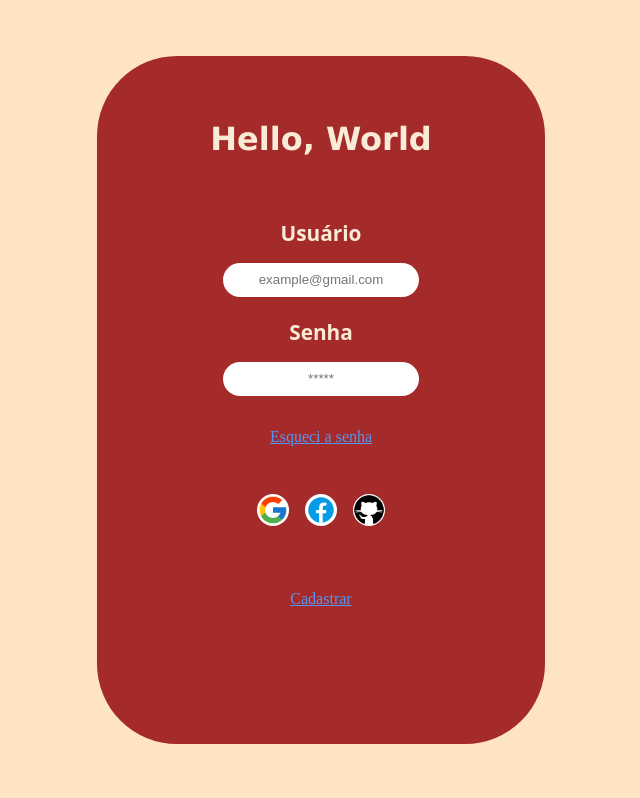
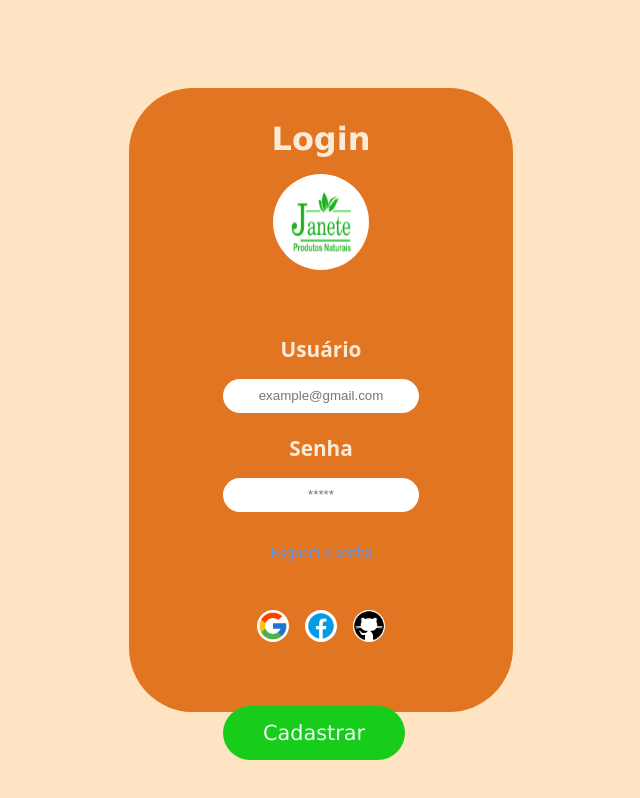
Before and after one commit to GabrielT27/TelaLoginReact, a React (Vite) app in the folder TelaLogin/: page / in a window 1280 px wide. Shown: the whole page, without its empty margins (319-959 px from the left). Built offline with nearby package versions, Linux system fonts and the light colour scheme.

Commit message:
Adicionando Logo a tela de Login.

```diff
--- a/TelaLogin/src/Pages/cadastro.jsx
+++ b/TelaLogin/src/Pages/cadastro.jsx
@@ -19,8 +19,8 @@ function Cadastro() {
     return (
         <div className='body'>
             <div className='container'>
+
                 <h2>Cadastro</h2>
-
 
 
                 <div className='card'>
@@ -34,7 +34,6 @@ function Cadastro() {
                         </div>
 
 
-
                         <div className='grupo'>
                             <h3>Sobrenome</h3>
                             <input type="text" placeholder='Marques' />
@@ -44,15 +43,11 @@ function Cadastro() {
                     <div className='arco'>
 
 
-
-
                         <div className='grupo'>
                             <h3>EMAIL</h3>
                             <input type="email" placeholder='example@gmail.com' />
 
                         </div>
-
-
 
 
                         <div className='grupo'>
@@ -72,16 +67,12 @@ function Cadastro() {
                         </div>
 
 
-
-
                         <div className='grupo'>
                             <h3>Data Nascimento</h3>
                             <input type="date" />
 
                         </div>
                     </div>
-
-
 
 
                     <div className='login-icons'>
@@ -122,7 +113,7 @@ function Cadastro() {
                 )}
 
             </div>
-        </div>  // Fecha div body 0
+        </div>  // Fecha div body
     ); // Fecha o return
 } // Fecha a função Cadastro
 
--- a/TelaLogin/src/Pages/login.jsx
+++ b/TelaLogin/src/Pages/login.jsx
@@ -10,14 +10,20 @@ function Login() {
 
   return (
     <div className='body'>
-      <div className='container'>
-        <h2>Hello, World</h2>
+      <div className='cardzao'>
+        <h2>Login</h2>
+        <div className='Janete'>
+          <img src="/JaneteIcon.png" alt="" className='JaneteIcon' />
+</div>
+
         <div className='card'>
           <h3>Usuário</h3>
           <input type="email" placeholder='example@gmail.com' />
           <h3>Senha</h3>
           <input type="password" placeholder='*****'/>
+
           <a href="">Esqueci a senha</a>
+
           <div className='login-icons'>
 
             <img src="/googleIcon.png" className='icon' alt="" />
@@ -30,7 +36,7 @@ function Login() {
           </div>
             {/* Use o Link para navegar para a rota que você criou no App.jsx */}
 
-            <Link to="/cadastro">Cadastrar</Link>
+            <Link to="/cadastro" className='Cadastrar' >Cadastrar</Link>
         </div>
       </div>
     </div>
--- a/TelaLogin/src/login.css
+++ b/TelaLogin/src/login.css
@@ -6,15 +6,24 @@ body {
   min-height: 100vh;
 }
 
-.container {
-  background-color: brown;
+.cardzao {
+  background-color: rgb(226, 117, 33);
   width: 40vh;
   height: 70vh;
   padding: 2rem;
-  border-radius: 5rem;
+  border-radius: 4rem;
   display: flex;
   flex-direction: column;
   align-items: center;
+}
+
+
+
+.JaneteIcon {
+  border-radius: 50%;
+  width: 12vh;
+  height: 12vh;
+  margin-top: 1rem;
 }
 
 h2 {
@@ -28,12 +37,13 @@ h2 {
   flex-direction: column;
   text-align: center;
   margin-top: 10vh;
+  margin: 0;
 }
 
 h3 {
   font-family:  system-ui, -apple-system, BlinkMacSystemFont, 'Segoe UI', Roboto, Oxygen, Ubuntu, Cantarell, 'Open Sans', 'Helvetica Neue', sans-serif;
-  font-size: 1.5rem;
-  color: antiquewhite;
+  font-size: 2rem;
+  color: rgb(255, 145, 0);
   margin-bottom: 1rem;
 }
 
@@ -63,3 +73,26 @@ a {
   background-color: rgb(255, 255, 255);
   cursor: pointer;
 }
+
+
+
+.Cadastrar {
+
+  background-color: rgb(23, 205, 26);
+  width: 20vh;
+  height: 4vh;
+  padding: 0.7rem;
+  border-radius: 2rem;
+  display: flex;
+  align-items: center;
+  justify-content: center;
+  text-decoration: none;
+  color: aliceblue;
+  font-family: Verdana, Geneva, Tahoma, sans-serif;
+  font-size: 1.3rem;
+}
+
+.Cadastrar:hover {
+  background-color: rgb(43, 147, 27);
+  transition: 0.6s;
+}
```
Also changed, not shown: TelaLogin/public/JaneteIcon.png (added).
